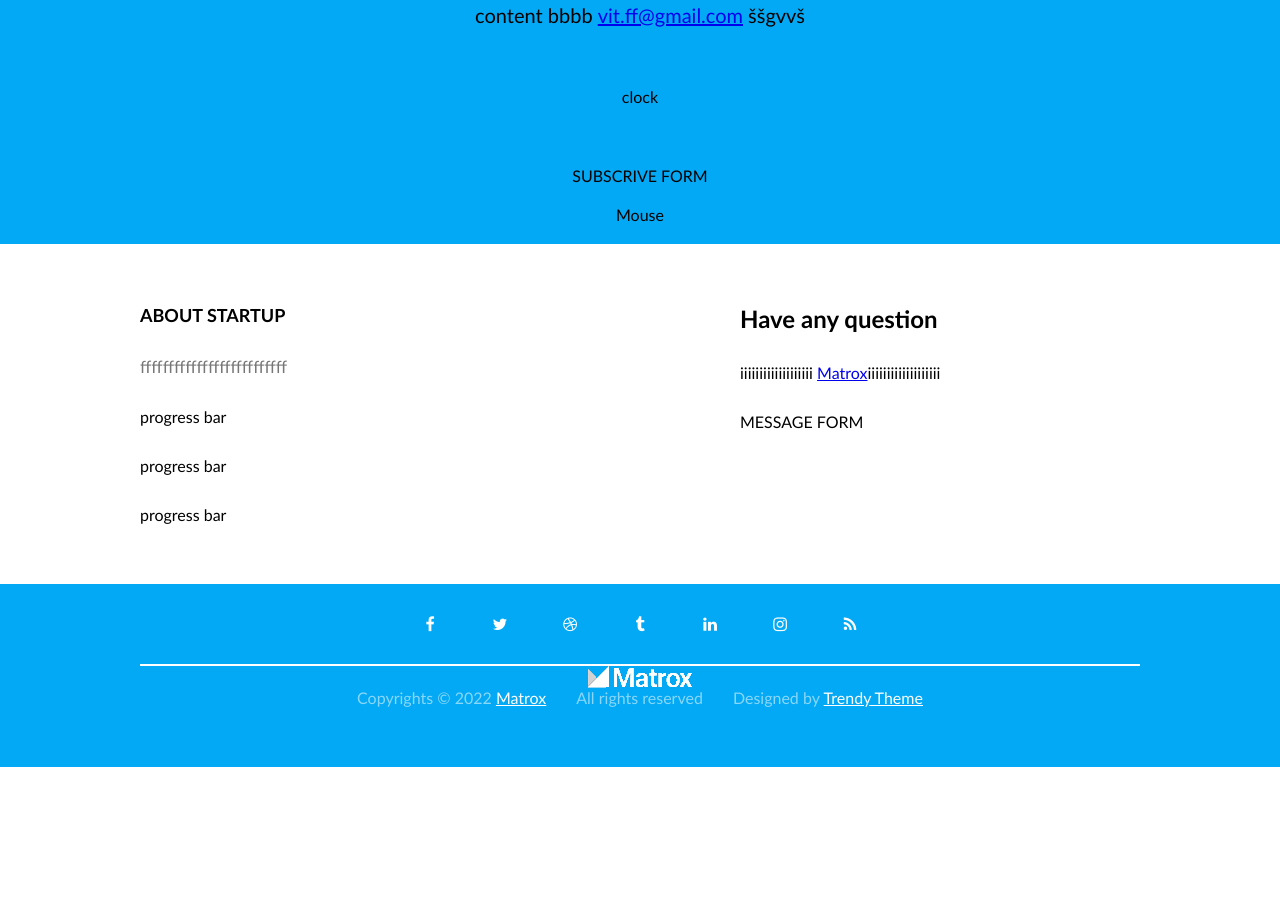
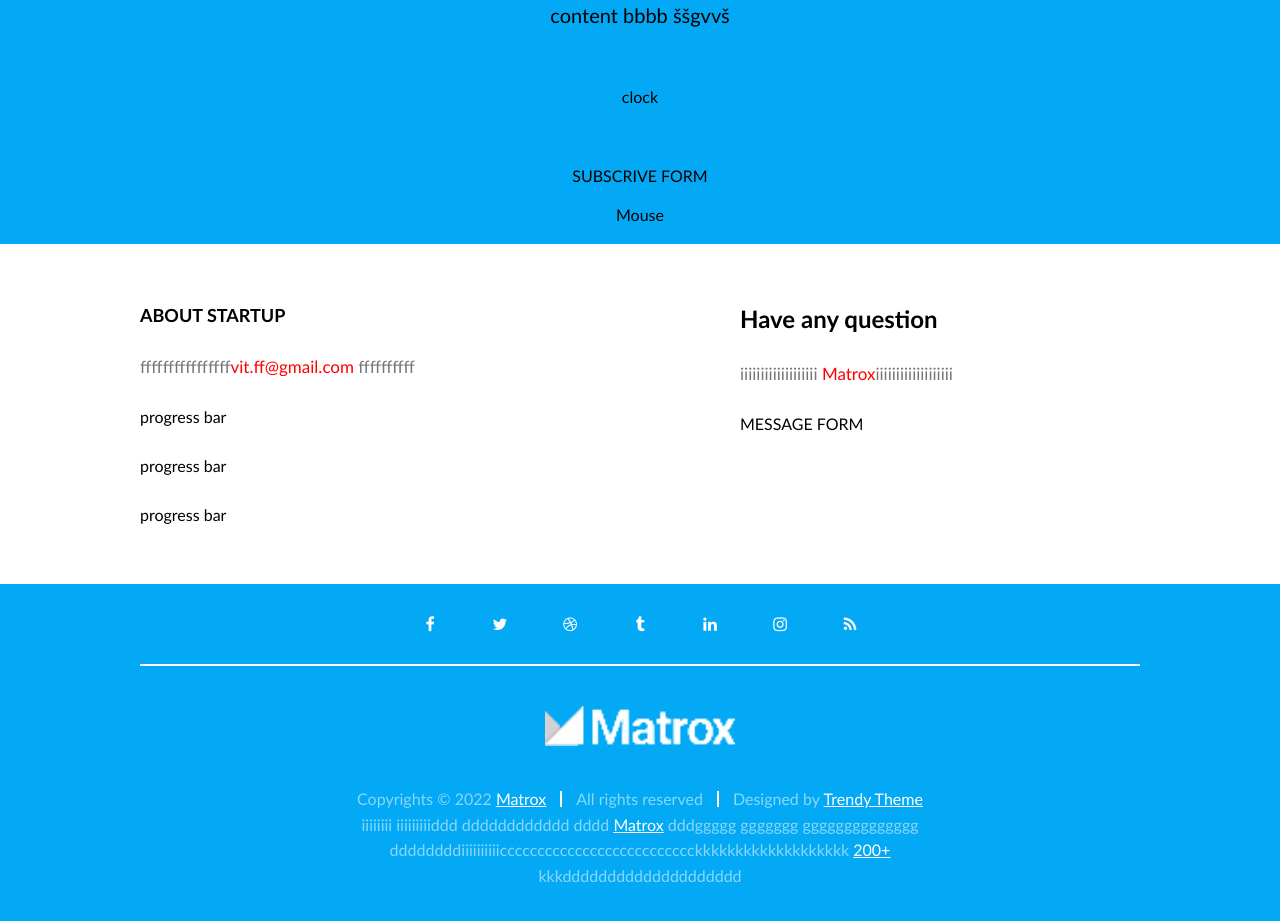
Before and after one commit to Vital188/39-grupe-coming-soon, a website: page index.html in a window 1280 px wide. Shown: the part 261-1182 px from the top of the page. Before the commit the page ends 1028 px from the top, so only its background shows below. Drawn offline with Linux system fonts and the light colour scheme.

Commit message:
Footer bottom content #13

```diff
--- a/css/pages/home.css
+++ b/css/pages/home.css
@@ -74,7 +74,7 @@ text-transform: uppercase;
 }
 
 .column-description > a {
-    color: var(--secondary-color);
+    color: red;
     text-decoration: none;
 }
 
@@ -85,6 +85,7 @@ text-transform: uppercase;
 footer.container {
     padding-top: 0;
     text-align: center;
+    line-height: 1.6em;
 }
 
 .socials {
@@ -111,6 +112,13 @@ footer.container {
     color: var(--main-color)
 }
 
+.footer-logo {
+    height: 40px;
+    width: 100%;
+    margin: 40px 0;
+    object-fit: contain;
+}
+
 .credits{
     display: flex;
     gap: 30px;
@@ -118,11 +126,38 @@ footer.container {
     justify-content: center;
 }
 
+.credits > p {
+    position: relative;
+}
+
+.credits > p::after {
+content: '';
+display: block;
+position: absolute;
+width: 2px;
+height: 16px; ;
+top: 50%;
+right: -15px;
+background-color: #fff;
+transform: translate(50%, -50%);
+}
+
+.credits > p:last-child::after {
+display: none;
+    }
+
 
 .credits > p > a {
     color: #fff;
 }
 
+.bottom-text {
+    color: #fff8;
+    }
+
+.bottom-text > a {
+    color:#fff;
+}
 @media (max-width: 700px) {
     .main-content {
     flex-direction: column;
--- a/index.html
+++ b/index.html
@@ -24,7 +24,7 @@
         <div class="row-short">
             <img class=logo src="./img/logo.png" alt="logo">
             <h1 class="main-title">Coming soon</h1>
-            <p class="main-description">content bbbb <a href="mailto">vit.ff@gmail.com</a> ššgvvš</p>
+            <p class="main-description">content bbbb ššgvvš</p>
             <div class="clock">
                 clock
             </div>
@@ -41,7 +41,7 @@
         <div class="main-content row">
             <div class="column">
                 <h2 class="column-title">About startup</h2>
-                <p class="column-description">ffffffffffffffffffffffffff</p>
+                <p class="column-description">ffffffffffffffff<a href="mailto">vit.ff@gmail.com</a> ffffffffff</p>
                 <div>
                     progress bar
                 </div>
@@ -54,7 +54,7 @@
             </div>
             <div class="column right-column">
                 <h2>Have any question</h2>
-                <p>iiiiiiiiiiiiiiiiiii <a href=# class="ab">Matrox</a>iiiiiiiiiiiiiiiiiii</p>
+                <p class="column-description">iiiiiiiiiiiiiiiiiii <a href=#>Matrox</a>iiiiiiiiiiiiiiiiiii</p>
                 <form>MESSAGE FORM</form>
             </div>
         </div>
@@ -71,12 +71,14 @@
             <a href="#" target="_blank" class="fa fa-rss"></a>
         </div>
         <div class="row-short">
-            <img src="img/logo-white.png" alt="logo">
+            <img class="footer-logo"  src="img/logo-white.png" alt="logo">
                 <div class="credits">
                 <p>Copyrights &copy; 2022 <a href="#">Matrox</a></p>
                 <p>All rights reserved </p>
                 <p>Designed by <a href="#" target="_blank">Trendy Theme</a></p>
                 </div>
+            <p class="bottom-text">iiiiiiii   iiiiiiiiiddd   dddddddddddd   dddd  <a href=#>Matrox</a>     dddggggg   ggggggg   gggggggggggggg
+                ddddddddiiiiiiiiiicccccccccccccccccccccccccckkkkkkkkkkkkkkkkkkk  <a href=#>200+</a>  kkkdddddddddddddddddddd</p>
         </div>
     </Footer>
 </body>
```
